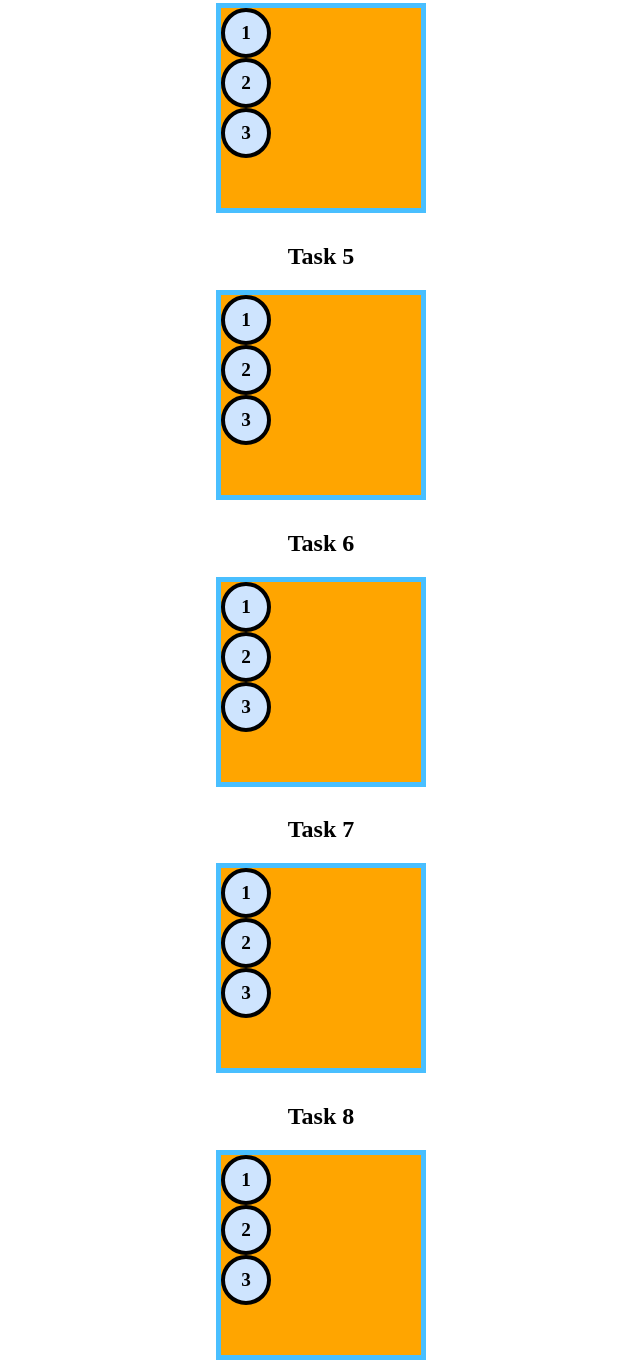
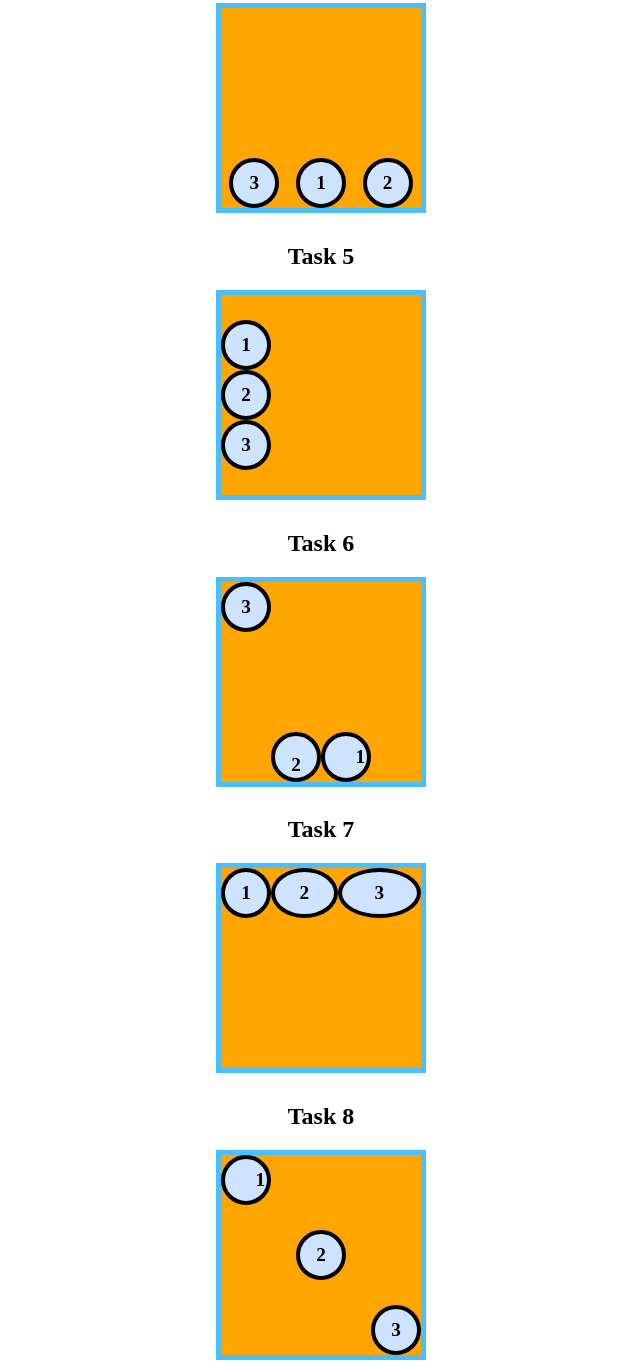
Before and after one commit to bloominstituteoftechnology/module-project-html-and-css-iii-VirtualTuxedo, a plain HTML site: page index.html in a window 1280 px wide. Shown: the part 1230-2593 px from the top of the page, without its empty margins (319-959 px from the left). Drawn offline with Linux system fonts and the light colour scheme.

Commit message:
completed all of part 1 can't find part 2

```diff
--- a/index.html
+++ b/index.html
@@ -55,22 +55,109 @@
     Making changes to the HTML is not allowed! The tasks must be completed using CSS alone.
     */
 
+    [id^=flexContainer] {
+      display: flex;
+    }
+
     /* 👉 Task 1 - [HINT] only the flex container needs to be manipulated */
+
+    #flexContainer1 {
+      justify-content: space-evenly;
+    }
 
     /* 👉 Task 2 - [HINT] the flex container needs to change direction */
 
+    #flexContainer2 {
+      flex-direction: column;
+      justify-content: space-between;
+      align-items: center;
+    }
+
     /* 👉 Task 3 - [HINT] the flex direction can be reversed */
+
+    #flexContainer3 {
+      flex-direction: column-reverse;
+      justify-content: flex-end;
+      align-items: flex-end;
+    }
 
     /* 👉 Task 4 - [HINT] the flex items need a new order */
 
+    #flexContainer4 {
+      justify-content: space-around;
+      align-items: flex-end;
+    }
+
+    #flexContainer4 .flexItem:nth-child(1) {
+      order: 2;
+    }
+
+    #flexContainer4 .flexItem:nth-child(2) {
+      order: 3;
+    }
+
+    #flexContainer4 .flexItem:nth-child(3) {
+      order: 1;
+    }
+
     /* 👉 Task 5 - [HINT] research align-self */
+
+    #flexContainer5 {
+      flex-direction: column;
+      justify-content: center;
+    }
 
     /* 👉 Task 6 - [HINT] flex items can be flex containers */
 
+  #flexContainer6 {
+    flex-direction: row-reverse;
+    justify-content: flex-end;
+    align-items: flex-end;
+  }
+
+  #flexContainer6 .flexItem:nth-child(1) {
+    justify-content: flex-end;
+  }
+
+  #flexContainer6 .flexItem:nth-child(2) {
+align-items: flex-end;
+}
+
+#flexContainer6 .flexItem:nth-child(3) {
+align-self: flex-start;
+}
+
     /* 👉 Task 7 - [HINT] research flex-grow */
+
+    #flexContainer7 .flexItem:nth-child(1) {
+    flex-grow: 0;
+  }
+
+  #flexContainer7 .flexItem:nth-child(2) {
+    flex-grow: 1;
+}
+
+#flexContainer7 .flexItem:nth-child(3) {
+  flex-grow: 2;
+}
 
     /* 👉 Task 8 - [HINT] you got this! */
 
+    #flexContainer8 {
+    justify-content: space-between;
+  }
+
+  #flexContainer8 .flexItem:nth-child(1) {
+    justify-content: flex-end;
+  }
+
+  #flexContainer8 .flexItem:nth-child(2) {
+    align-self: center;
+  }
+
+  #flexContainer8 .flexItem:nth-child(3) {
+    align-self: flex-end;
+  }
 
     /*
     👉 Part 2 of 2 👈
```
